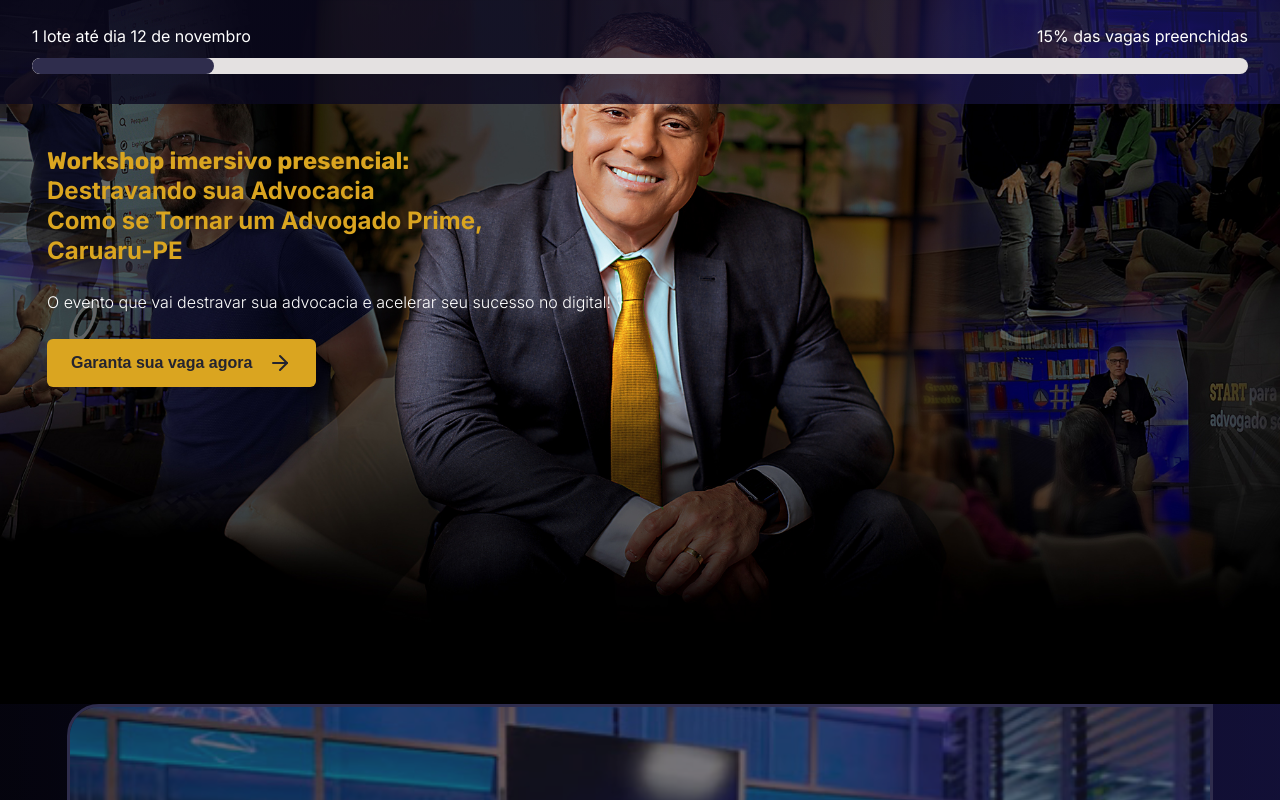
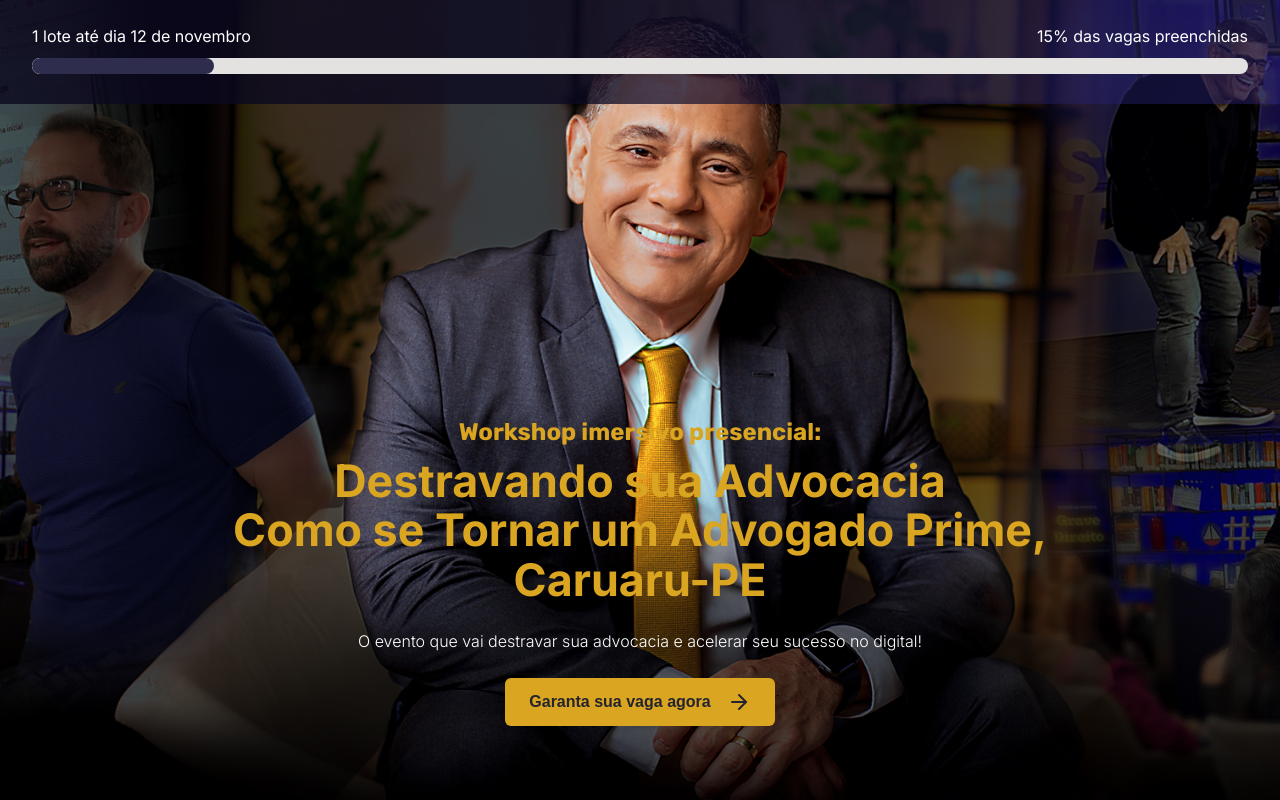
Before and after one commit to nelson-vieira-cunha/advogadoPrime, a Next.js app: page / in a window 1280 px wide. Shown: the top 800 px of the page. Built offline with nearby package versions, Linux system fonts and the light colour scheme.

Commit message:
Alteracoes no header

```diff
--- a/src/app/page.tsx
+++ b/src/app/page.tsx
@@ -17,9 +17,7 @@ export default function Home() {
 
   return (
     <main>
-      <Intro
-        spot={spot}
-      />
+      <Intro spot={spot} />
       <Content />
       <About spot={spot} />
       <Record spot={spot} />
--- a/src/components/intro/index.module.scss
+++ b/src/components/intro/index.module.scss
@@ -163,37 +163,51 @@
 
 
 .intro {
-    min-height: calc(100vh - 192px);
+    // min-height: calc(100vh - 192px);
+    // max-height: 1080px;
+    // display: flex;
+    // gap: 2rem;
+    // position: relative;
+    // height: 100%;
+    // padding: 96px 0;
+    min-height: 850px;
     max-height: 1080px;
     display: flex;
     gap: 2rem;
     position: relative;
-    height: 100%;
-    padding: 96px 0;
+    height: 100vh;
+    padding: 0px 0;
+    justify-content: center;
+    padding-bottom: 100px;
 
     @media(max-width: 1280px) {
         padding: 48px 0;
     }
 
     &::after {
-        content: '';
+        // content: '';
+        // width: 100%;
+        // top: 0;
+        // left: 0;
+        // height: 100%;
+        // position: absolute;
+        // background: url(/novo-bg-header.jpg) top right no-repeat;
+        // background-size: contain;
+        // background-position-x: 70%;
+        // z-index: -1;
+
+        content: "";
         width: 100%;
         top: 0;
         left: 0;
         height: 100%;
         position: absolute;
-        background: url(/novo-bg-header.jpg) top right no-repeat;
+        background: #060606 url(/novo-bg-header.jpg) top center no-repeat;
         background-size: contain;
-        background-position-x: 70%;
         z-index: -1;
-
         @media(max-width: 1280px) {
             background-size: cover;
-            background-position-x: 60%;
         // background: url(/novo-bg-header-mobile.jpg) top right no-repeat;
-
-
-
         }
     }
 
@@ -206,6 +220,17 @@
         z-index: -1;
         position: absolute;
         top: 0;
+        background: linear-gradient(to bottom, rgba(30, 87, 153, 0) 5%, rgba(0, 0, 0, 1) 100%);
+        @media(max-width: 720px) {
+            z-index: 0;
+        }
+    }
+
+    .container{
+        margin: inherit;
+        justify-content: center;
+        align-items: flex-end;
+        display: flex;
     }
 
     .description {
@@ -219,24 +244,32 @@
 .content {
     display: flex;
     flex-direction: column;
-    gap: 96px;
+    gap: 2rem;
     // position: relative;
     position: inherit;
     z-index: 5;
+    width: 100%;
 
-    // .center{
-    //    display: flex;
-    //     flex-direction: column;
-    //     align-items: center;
-    //     position: relative;
-    //     bottom: -150px;
-
-    // }
+    .center{
+       display: flex;
+        flex-direction: column;
+        align-items: center;
+        position: relative;
+        text-align: center;
+    }
 
     h1 {
         span {
             font-family: var(--font-roboto);
             font-size: 24px;
+        }
+        font-size: 2.8rem;
+        line-height: 110%;
+        // color: #fff;
+        max-width: 1052px;
+        @media(max-width: 720px) {
+            font-size: 1.7rem;
+            line-height: 125%;
         }
     }
 
--- a/src/components/intro/index.tsx
+++ b/src/components/intro/index.tsx
@@ -98,12 +98,12 @@ export default function Intro({
         // </section>
         <>
             <section className={styles.intro}>
-                <div className={`container`}>
+                <div className={`container ${styles.container}`}>
 
                     <div className={styles.content}>
                         <div className={styles.center}>
                             <h1>
-                                <span>Workshop imersivo presencial:</span> <br />
+                                <span>Workshop imersivo presencial:</span><br />
                                 Destravando sua Advocacia<br />
                                 Como se Tornar um Advogado Prime,<br /> Caruaru-PE
                             </h1>
```
